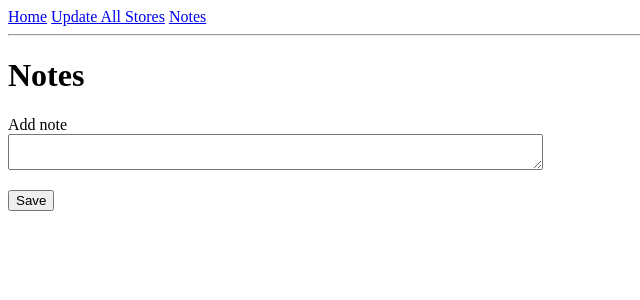
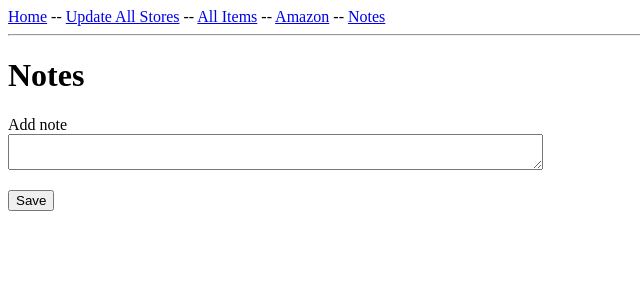
Before and after one commit to andy-gaber/premier-pick-list, a Flask app: page /notes in a window 1280 px wide. Shown: the top 300 px of the page, without its empty margins (0-640 px from the left). Run offline with Flask 3, Linux system fonts and the light colour scheme.

Commit message:
add route functions and html for all-items and amazon items

```diff
--- a/app/models.py
+++ b/app/models.py
@@ -14,7 +14,7 @@ class Item(db.Model):
 	order_datetime = db.Column(db.String(64), index=True)
 	customer = db.Column(db.String(128))
 	sku = db.Column(db.String(128))
-	description = db.Column(db.String(128))
+	#description = db.Column(db.String(128))
 	#quantity = db.Column(db.Integer)
 
 	# def __repr__(self):
--- a/app/routes.py
+++ b/app/routes.py
@@ -6,6 +6,7 @@ from requests.auth import HTTPBasicAuth
 from flask import render_template, flash, redirect, url_for
 from app import app
 from app.forms import NoteForm
+from app.models import Item, Note
 
 from app.logic import (
 	_refresh_stores,
@@ -99,8 +100,20 @@ def update():
 
 
 #
-# order by date descending
+# order by SKU
 #
-# @app.route('/all_orders')
-# def all_orders():
-#     pass
+@app.route('/all-items')
+def all_items():
+	items = Item.query.order_by(Item.sku).all()
+	return render_template('all-items.html', items=items)
+
+
+@app.route('/amazon')
+def amazon():
+
+	amazon_items = Item.query.filter_by(store=AMAZON).order_by(Item.order_datetime.desc()).all()
+
+
+
+
+	return render_template('all-items.html', items=amazon_items)
--- a/app/templates/base.html
+++ b/app/templates/base.html
@@ -5,8 +5,10 @@
     </head>
     <body>
         <div>
-            <a href="{{ url_for('home') }}">Home</a>
-            <a href="{{ url_for('update') }}">Update All Stores</a>
+            <a href="{{ url_for('home') }}">Home</a> --
+            <a href="{{ url_for('update') }}">Update All Stores</a> --
+            <a href="{{ url_for('all_items') }}">All Items</a> --
+            <a href="{{ url_for('amazon') }}">Amazon</a> --
             <a href="{{ url_for('notes') }}">Notes</a>
         </div>
 
```
Also changed, not shown: app/logic.py (+15 -16 lines), app/templates/all-items.html (added, +10 -0 lines), app/templates/amazon.html (added, +10 -0 lines).
